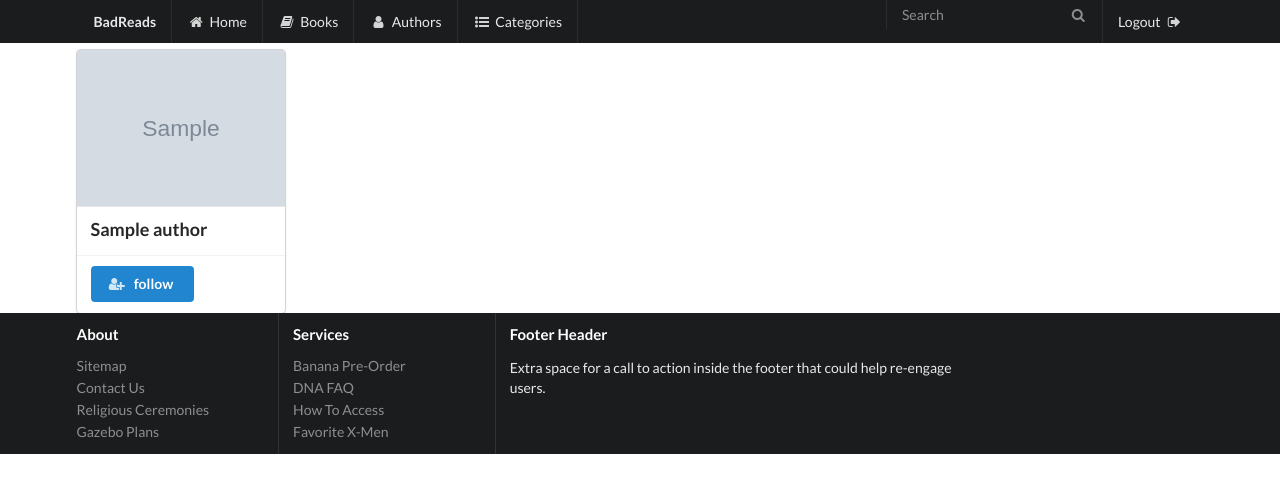
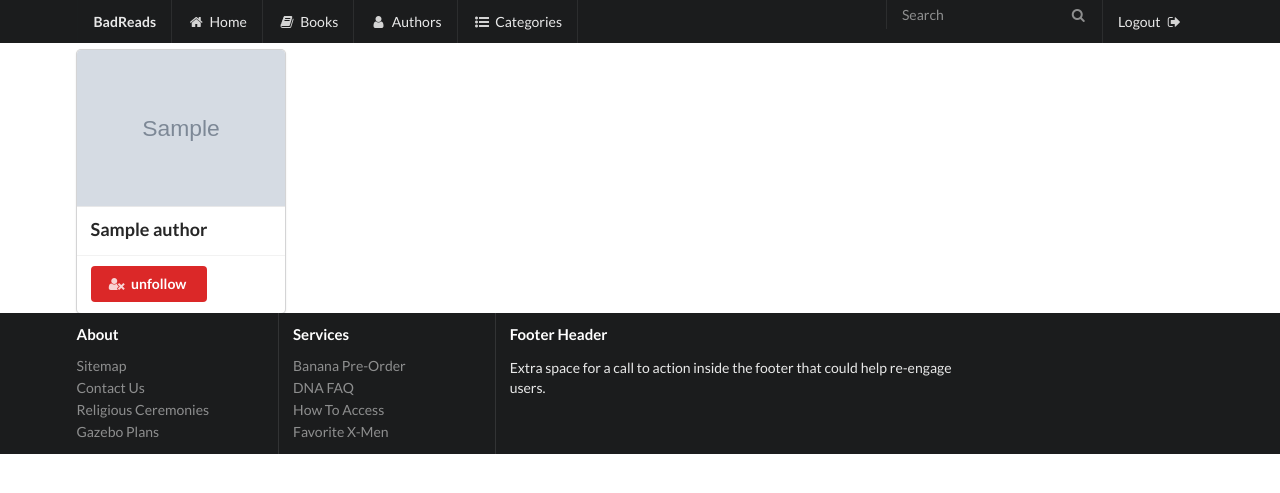
Before and after one commit to EhabGamal/BadReads, a Django app: page /authors in a window 1280 px wide. Shown: the top 493 px of the page. Run offline with Django 3.2, Linux system fonts and the light colour scheme; a user stored in the database is signed in; tables that the repository leaves empty hold one stand-in row (values such as "Sample post"); grey boxes marked "Sample" are stand-in pictures; some libraries are stand-ins or nearby versions.

Commit message:
Restructured authors template

```diff
--- a/library/templates/authors.html
+++ b/library/templates/authors.html
@@ -1,11 +1,11 @@
 {% include 'layouts/header.html' %}
 
-<div class="ui container">
+<div class="ui main container">
     <h1>Authors</h1>
     <div class="ui five cards">
         {% for author in authors %}
             <div class="ui card">
-                <div class="image">
+                <div class="image" style="max-height: 200px; overflow-y:hidden">
                     <div class="ui blurring dimmer">
                         <div class="content">
                             <div class="center">
@@ -19,10 +19,11 @@
                     <a href="{% url 'library:author' author.id %}" class="header">{{ author.name }}</a>
                 </div>
                 <div class="extra content">
-                    <a href="{% url 'library:author' author.id %}" class="ui primary button">
-                        <i class="add user icon"></i>
-                        follow
-                    </a>
+                    {% if user in author.users.all %}
+                        <a href="{% url 'library:author' author.id %}" class="ui red button"><i class="remove user icon"></i>unfollow</a>
+                    {% else %}
+                        <a href="{% url 'library:author' author.id %}" class="ui primary button"><i class="add user icon"></i>follow</a>
+                    {% endif %}
                 </div>
             </div>
         {% endfor %}
```
